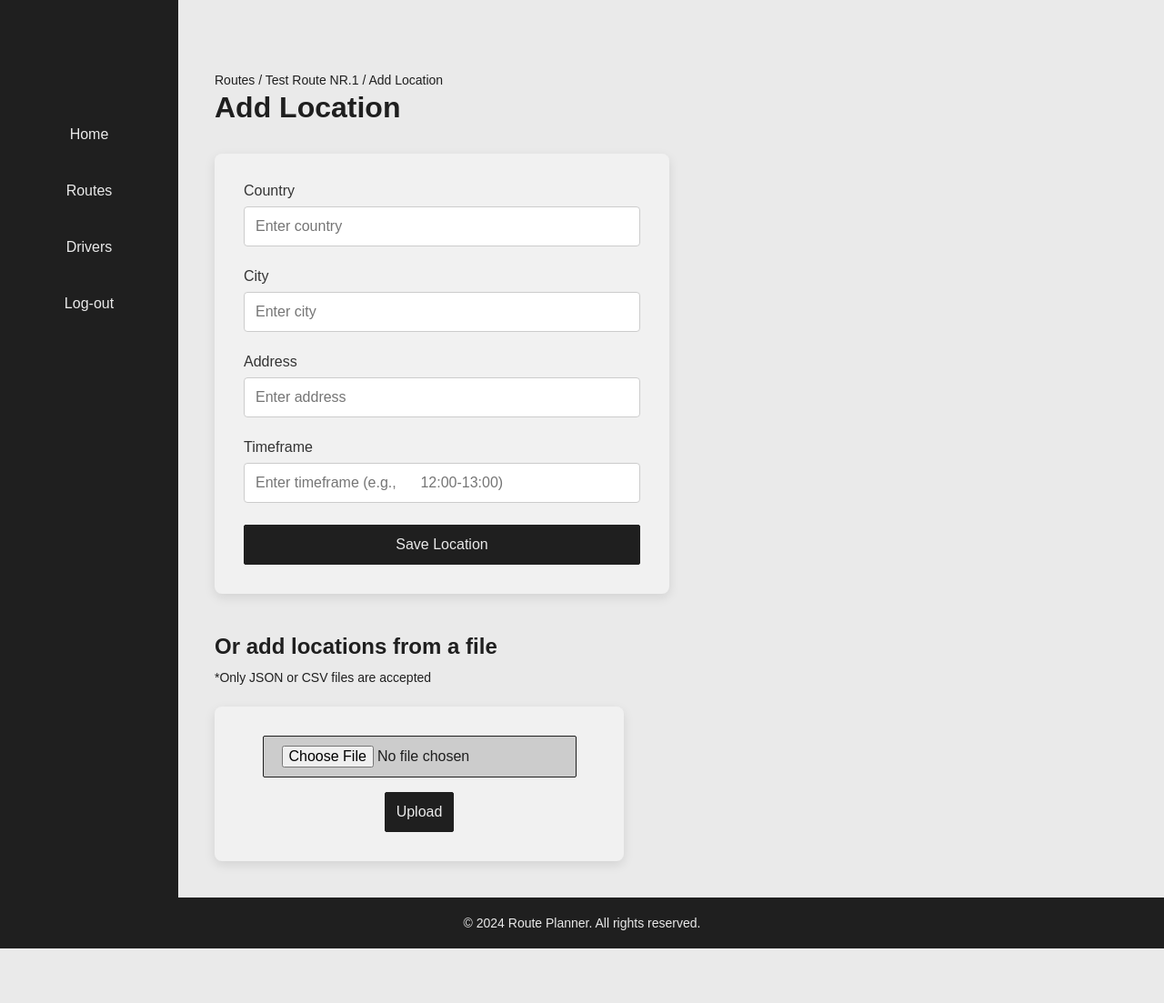
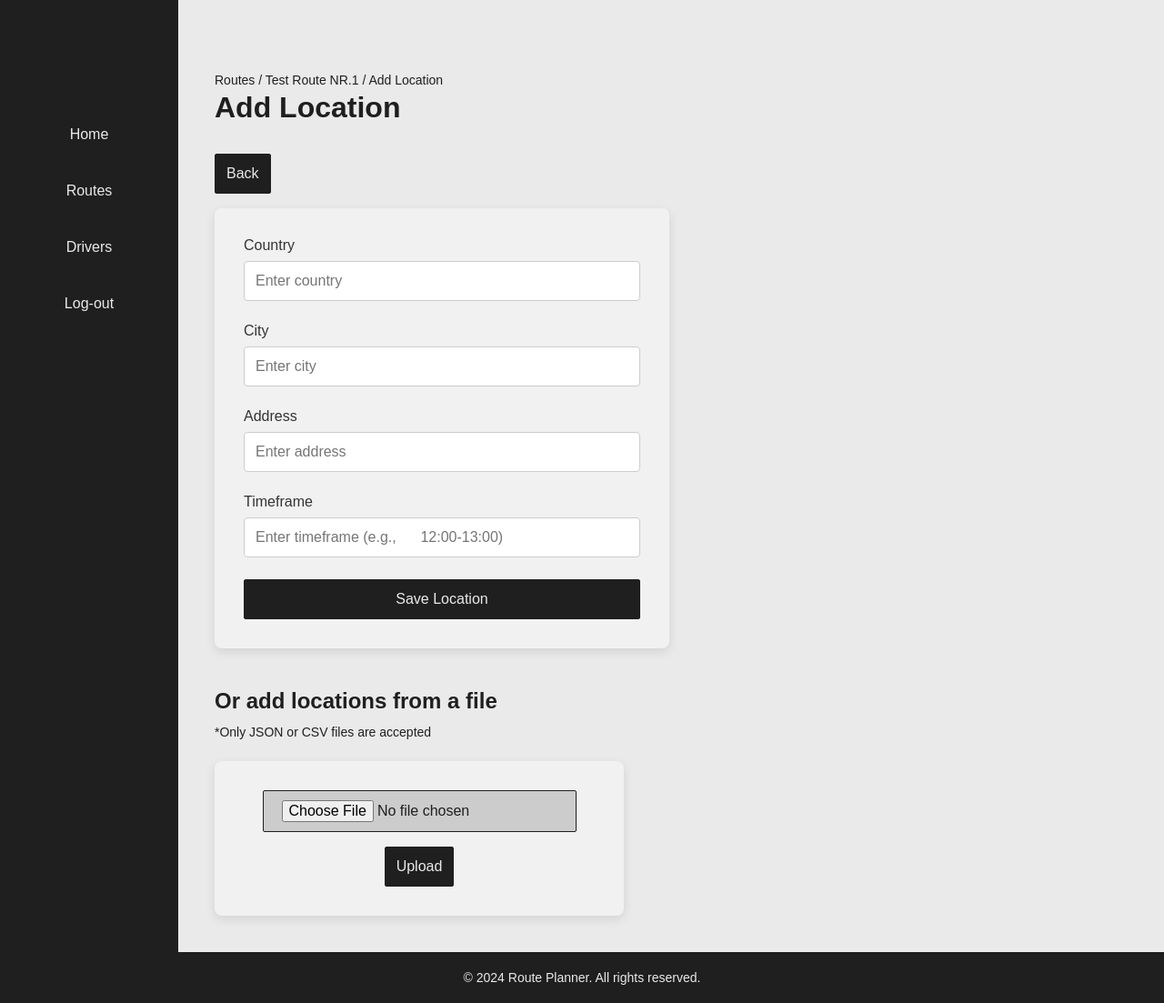
Before and after one commit to Warlexfox/Product_delivery_routing, a Flask app: page /add_location/1 in a window 1280 px wide. Shown: the whole page at 91% size. Before the commit the page ends 1043 px from the top, so only its background shows below. Run offline with Flask 3, Linux system fonts and the light colour scheme; the visitor is signed in with stand-in values (Sample User, id 1); data comes from the database, SQL or seed files in the repository; parts of the project's set-up code (start-up, migrations or seed data) failed here and were passed over; some libraries are stand-ins or nearby versions.

Commit message:
pievienota atpakaļ poga pie galapunktu pievienošanas lapas

```diff
--- a/templates/add-location.html
+++ b/templates/add-location.html
@@ -1,7 +1,7 @@
 {% extends "base.html" %} {% block title %}Add Location{% endblock %} {% block
 content %}
 <section class="add-location-section">
-  <div class="breadcrumb">
+  <div class="breadcrumb mb-2">
     <a href="{{ url_for('view_routes') }}" class="breadcrumb__link">Routes</a> /
     <a
       href="{{ url_for('view_route', route_id=route.id) }}"
@@ -15,7 +15,14 @@ content %}
       >Add Location</a
     >
   </div>
+
   <h1 class="header--primary">Add Location</h1>
+
+  <a
+    href="{{ url_for('view_route', route_id=route.id) }}"
+    class="btn--default mb-2"
+    >Back</a
+  >
 
   <form method="POST" class="form form--add-location">
     {{ form.hidden_tag() }}
```
